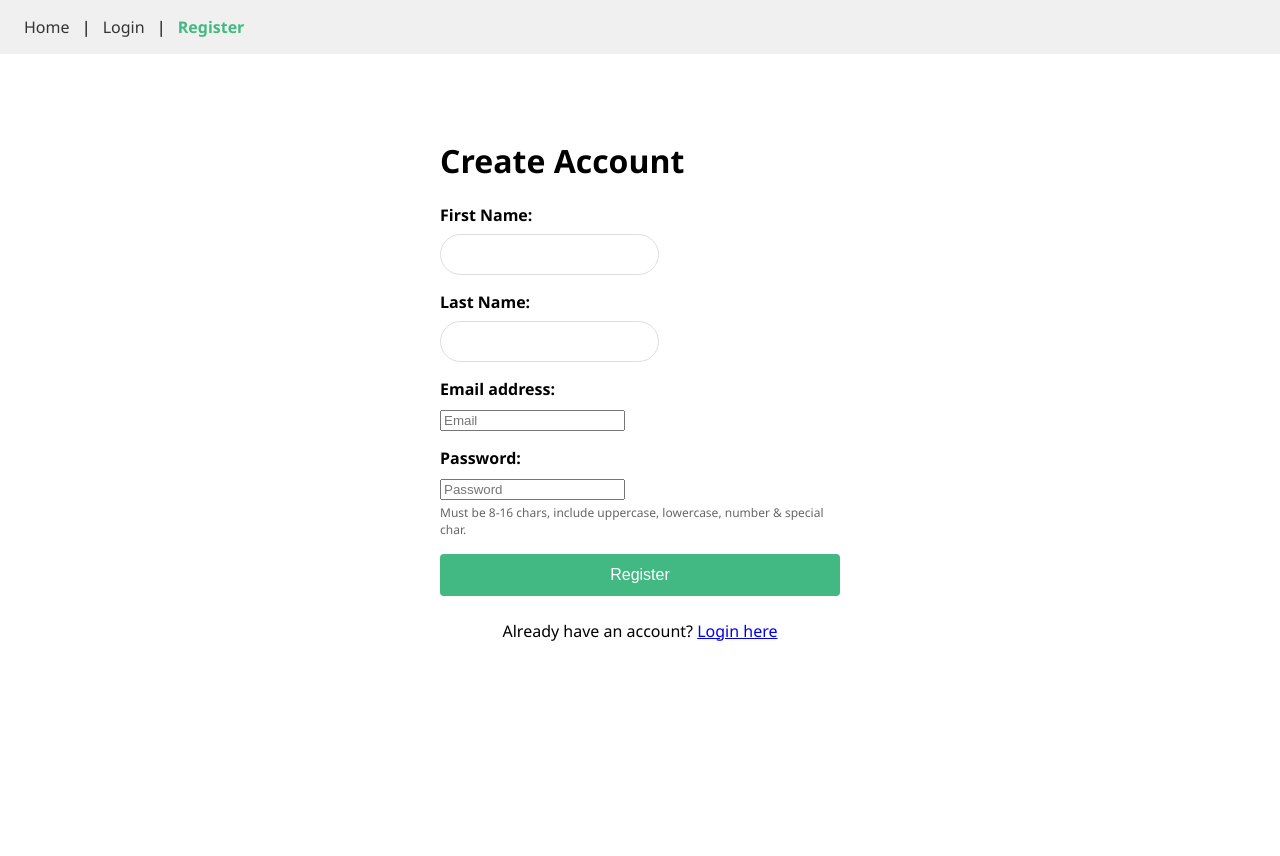
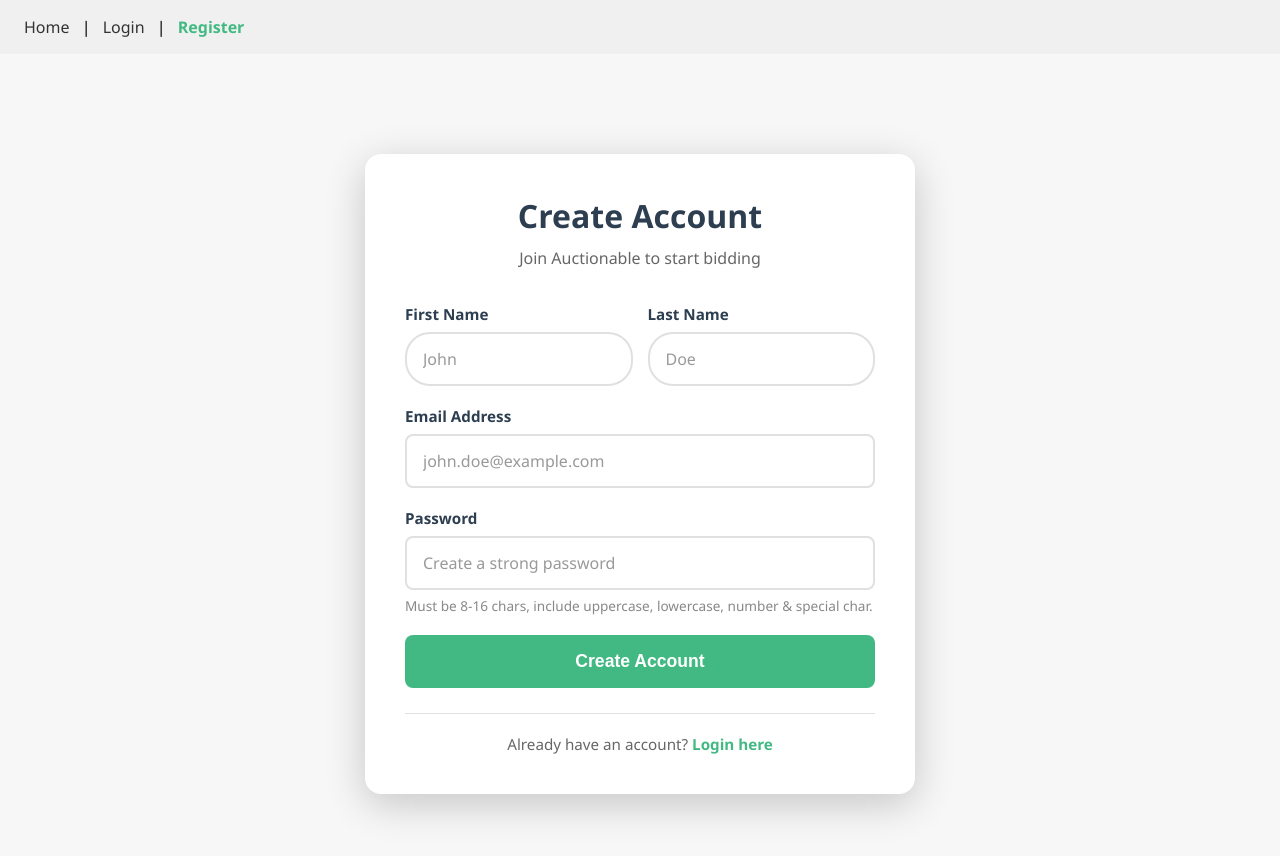
Before and after one commit to daniel140280/Auctionary_23748364_Vue, a Vue app: page /register in a window 1280 px wide. Shown: the top 856 px of the page. Before the commit the page ends 800 px from the top, so only its background shows below. Built offline with nearby package versions, Linux system fonts and the light colour scheme.

Commit message:
feat: redesign login and registration forms with improved layout and validation messages

```diff
--- a/src/views/pages/Login.vue
+++ b/src/views/pages/Login.vue
@@ -1,46 +1,86 @@
 <template>
-    <div class="login-container">
-    <h1>Login</h1>
-    <form @submit.prevent="handleSubmit">
+  <div class="auth-page-wrapper">
+    <div class="auth-container">
+      <div class="auth-card">
+        <div class="auth-header">
+          <h1>Welcome Back</h1>
+          <p>Login to access your auction account</p>
+        </div>
+
+        <form @submit.prevent="handleSubmit" class="auth-form">
           <div class="form-group">
-            <label for="email">Email address:</label>
-            <input type="email" id="email" v-model="email" placeholder="Email" class="custom-input" autocomplete="new-email" required />
-            <div class="error" v-show="submitted && !email">Valid email address is required!</div>
+            <label for="email">Email Address</label>
+            <input
+              type="email"
+              id="email"
+              v-model="email"
+              placeholder="Enter your email"
+              autocomplete="email"
+              required
+            />
+            <div class="error-text" v-show="submitted && !email">
+              Valid email address is required!
+            </div>
           </div>
 
           <div class="form-group">
-            <label for="password">Password:</label>
-            <input type="password" id="password" v-model="password" placeholder="Password" class="custom-input" autocomplete="new-password" required />
-            <div class="error" v-show="submitted && !password">Password is required!</div>
+            <label for="password">Password</label>
+            <input
+              type="password"
+              id="password"
+              v-model="password"
+              placeholder="Enter your password"
+              autocomplete="current-password"
+              required
+            />
+            <div class="error-text" v-show="submitted && !password">
+              Password is required!
+            </div>
           </div>
 
-        <button type="submit" :disabled="loading">
-        {{ loading ? 'Logging in...' : 'Login' }}
+          <button
+            type="submit"
+            class="btn btn-primary btn-full"
+            :disabled="loading"
+          >
+            {{ loading ? "Logging in..." : "Login" }}
           </button>
-        <div class="error" v-if="error">{{ error }}</div>
+
+          <div class="error-message" v-if="error">{{ error }}</div>
         </form>
+
+        <div class="auth-footer">
+          <p>
+            Don't have an account?
+            <router-link to="/register" class="link-primary"
+              >Create one here</router-link
+            >
+          </p>
+        </div>
+      </div>
+    </div>
   </div>
 </template>
 
 <script>
-import * as EmailValidator from 'email-validator';
-import { UserService } from '@/services/user.service';
+import * as EmailValidator from "email-validator";
+import { UserService } from "@/services/user.service";
 
 export default {
-        name: 'Login',
-        data(){
+  name: "Login",
+  data() {
     return {
       email: "",
       password: "",
       submitted: false,
       error: "",
-                loading: false
-            }
+      loading: false,
+    };
   },
   mounted() {
     this.email = "";
     this.password = "";
-            if(this.first_name) this.first_name = "";
+    if (this.first_name) this.first_name = "";
     this.submitted = false;
     this.error = "";
   },
@@ -48,76 +88,184 @@ import { UserService } from '@/services/user.service';
     handleSubmit() {
       this.submitted = true;
       this.error = "";
-                const {email, password} = this;
+      const { email, password } = this;
 
-                if(!(email && password)){
+      if (!(email && password)) {
         return;
       }
-                if(!(EmailValidator.validate(email))){
-                    this.error = "Email address must be a valid email format" ;
+      if (!EmailValidator.validate(email)) {
+        this.error = "Email address must be a valid email format";
         return;
       }
-                const password_pattern = /^(?=.*[a-z])(?=.*[A-Z])(?=.*\d)(?=.*[@$!%*?&])[A-Za-z\d@$!%*?&]{8,16}$/;
-                if(!(password_pattern.test(password))){
-                    this.error = "Password must be 8-16 characters, include uppercase, lowercase, number, and special character.";
+      const password_pattern =
+        /^(?=.*[a-z])(?=.*[A-Z])(?=.*\d)(?=.*[@$!%*?&])[A-Za-z\d@$!%*?&]{8,16}$/;
+      if (!password_pattern.test(password)) {
+        this.error =
+          "Password must be 8-16 characters, include uppercase, lowercase, number, and special character.";
         return;
       }
-                this.loading = true; //set loading to true to avoid double clicks
+      this.loading = true;
       UserService.login(email, password)
-                .then(response => {
+        .then((response) => {
           console.log("Login successful:", response);
-                    // Store session token and redirect to home
-                    localStorage.setItem('session_token', response.session_token);
-                    localStorage.setItem('user_id', response.user_id);
-                    //Redirect to home page
-                    this.$router.push('/');
+          localStorage.setItem("session_token", response.session_token);
+          localStorage.setItem("user_id", response.user_id);
+          this.$router.push("/");
         })
-                .catch(err => {
+        .catch((err) => {
           console.error("Login failed:", err);
-                    this.error = err.message;
-                    this.loading = false; //reset loading on error
+          this.error = err;
+          this.loading = false;
         });
-            }
-        }
-    }
-
+    },
+  },
+};
 </script>
 
 <style scoped>
-  .login-container {
-    max-width: 400px;
-    margin: 2rem auto;
-    padding: 2rem;
+.auth-page-wrapper {
+  background-color: #f7f7f7;
+  min-height: 100vh;
+  display: flex;
+  align-items: center;
+  justify-content: center;
+  padding: 20px;
+}
+
+.auth-container {
+  width: 100%;
+  max-width: 450px;
+}
+
+.auth-card {
+  background: white;
+  padding: 40px;
+  border-radius: 16px;
+  box-shadow: 0 10px 40px rgba(0, 0, 0, 0.2);
+}
+
+.auth-header {
+  text-align: center;
+  margin-bottom: 35px;
+}
+
+.auth-header h1 {
+  margin: 0 0 10px 0;
+  color: #2c3e50;
+  font-size: 2rem;
+  font-weight: 700;
+}
+
+.auth-header p {
+  margin: 0;
+  color: #666;
+  font-size: 1rem;
+}
+
+.auth-form {
+  margin-bottom: 25px;
 }
 
 .form-group {
-    margin-bottom: 1rem;
+  margin-bottom: 20px;
 }
 
-label {
+.form-group label {
   display: block;
-    margin-bottom: 0.5rem;
-    font-weight: bold;
+  margin-bottom: 8px;
+  font-weight: 600;
+  color: #2c3e50;
+  font-size: 0.95rem;
 }
 
-button {
+.form-group input {
   width: 100%;
-    padding: 0.75rem;
-    background-color: #42b983;
-    color: white;
+  padding: 14px 16px;
+  border: 2px solid #e0e0e0;
+  border-radius: 8px;
+  font-size: 1rem;
+  font-family: inherit;
+  transition: all 0.3s ease;
+  box-sizing: border-box;
+}
+
+.form-group input:focus {
+  outline: none;
+  border-color: #42b983;
+  box-shadow: 0 0 0 3px rgba(66, 185, 131, 0.1);
+}
+
+.form-group input::placeholder {
+  color: #999;
+}
+
+.error-text {
+  color: #e74c3c;
+  font-size: 0.85rem;
+  margin-top: 6px;
+}
+
+.btn {
+  padding: 14px 24px;
+  border-radius: 8px;
+  font-weight: 600;
+  cursor: pointer;
+  transition: all 0.3s ease;
   border: none;
-    border-radius: 4px;
-    cursor: pointer;
   font-size: 1rem;
 }
 
-button:hover {
-    background-color: #359268;
+.btn-primary {
+  background: #42b983;
+  color: white;
 }
 
-.error {
-    color: red;
-    font-size: 0.875rem;
-    margin-top: 0.5rem;
+.btn-primary:hover:not(:disabled) {
+  background: #359268;
+  transform: translateY(-2px);
+  box-shadow: 0 4px 12px rgba(66, 185, 131, 0.3);
+}
+
+.btn-primary:disabled {
+  background: #ccc;
+  cursor: not-allowed;
+}
+
+.btn-full {
+  width: 100%;
+  padding: 16px;
+  font-size: 1.1rem;
+}
+
+.error-message {
+  background: #fee;
+  color: #e74c3c;
+  padding: 12px 16px;
+  border-radius: 8px;
+  border: 1px solid #fcc;
+  margin-top: 15px;
+  font-size: 0.9rem;
+}
+
+.auth-footer {
+  text-align: center;
+  padding-top: 20px;
+  border-top: 1px solid #e0e0e0;
+}
+
+.auth-footer p {
+  margin: 0;
+  color: #666;
+  font-size: 0.95rem;
+}
+
+.link-primary {
+  color: #42b983;
+  text-decoration: none;
+  font-weight: 600;
+}
+
+.link-primary:hover {
+  text-decoration: underline;
 }
 </style>
--- a/src/views/pages/Register.vue
+++ b/src/views/pages/Register.vue
@@ -1,51 +1,107 @@
 <template>
-    <div class="register-container">
+  <div class="auth-page-wrapper">
+    <div class="auth-container">
+      <div class="auth-card">
+        <div class="auth-header">
           <h1>Create Account</h1>
-      <form @submit.prevent="handleSubmit">
+          <p>Join Auctionable to start bidding</p>
+        </div>
 
+        <form @submit.prevent="handleSubmit" class="auth-form">
+          <div class="form-row">
             <div class="form-group">
-            <label for="first_name">First Name:</label>
-            <input type="text" id="first_name" v-model="first_name" />
-            <div class="error" v-show="submitted && !first_name">First name is required</div>
+              <label for="first_name">First Name</label>
+              <input
+                type="text"
+                id="first_name"
+                v-model="first_name"
+                placeholder="John"
+                required
+              />
+              <div class="error-text" v-show="submitted && !first_name">
+                First name is required
+              </div>
             </div>
 
             <div class="form-group">
-            <label for="last_name">Last Name:</label>
-            <input type="text" id="last_name" v-model="last_name" />
-            <div class="error" v-show="submitted && !last_name">Last name is required</div>
+              <label for="last_name">Last Name</label>
+              <input
+                type="text"
+                id="last_name"
+                v-model="last_name"
+                placeholder="Doe"
+                required
+              />
+              <div class="error-text" v-show="submitted && !last_name">
+                Last name is required
+              </div>
+            </div>
           </div>
 
           <div class="form-group">
-            <label for="email">Email address:</label>
-            <input type="email" id="email" v-model="email" placeholder="Email" class="custom-input" autocomplete="new-email" required/>
-            <div class="error" v-show="submitted && !email">Email is required</div>
+            <label for="email">Email Address</label>
+            <input
+              type="email"
+              id="email"
+              v-model="email"
+              placeholder="john.doe@example.com"
+              autocomplete="email"
+              required
+            />
+            <div class="error-text" v-show="submitted && !email">
+              Email is required
+            </div>
           </div>
 
           <div class="form-group">
-            <label for="password">Password:</label>
-            <input type="password" id="password" v-model="password" placeholder="Password" class="custom-input" autocomplete="new-password" required/>
-            <div class="error" v-show="submitted && !password">Password is required</div>
-            <div class="hint">Must be 8-16 chars, include uppercase, lowercase, number & special char.</div>
+            <label for="password">Password</label>
+            <input
+              type="password"
+              id="password"
+              v-model="password"
+              placeholder="Create a strong password"
+              autocomplete="new-password"
+              required
+            />
+            <div class="error-text" v-show="submitted && !password">
+              Password is required
+            </div>
+            <div class="hint-text">
+              Must be 8-16 chars, include uppercase, lowercase, number & special
+              char.
+            </div>
           </div>
 
-        <button type="submit" :disabled="loading">Register</button>
+          <button
+            type="submit"
+            class="btn btn-primary btn-full"
+            :disabled="loading"
+          >
+            {{ loading ? "Creating Account..." : "Create Account" }}
+          </button>
 
-        <div class="error" v-if="error">{{ error }}</div>
+          <div class="error-message" v-if="error">{{ error }}</div>
+        </form>
 
-        <div class="login-link">
-            Already have an account? <router-link to="/login">Login here</router-link>
+        <div class="auth-footer">
+          <p>
+            Already have an account?
+            <router-link to="/login" class="link-primary"
+              >Login here</router-link
+            >
+          </p>
         </div>
-
-      </form>
+      </div>
+    </div>
   </div>
 </template>
 
 <script>
-  import { UserService } from '@/services/user.service';
-  import * as EmailValidator from 'email-validator';
+import { UserService } from "@/services/user.service";
+import * as EmailValidator from "email-validator";
 
 export default {
-    name: 'Register',
+  name: "Register",
   data() {
     return {
       first_name: "",
@@ -54,29 +110,33 @@
       password: "",
       submitted: false,
       error: "",
-        loading: false
-      }
+      loading: false,
+    };
   },
   mounted() {
     this.email = "";
     this.password = "";
-            if(this.first_name) this.first_name = "";
+    this.first_name = "";
+    this.last_name = "";
   },
   methods: {
     handleSubmit() {
       this.submitted = true;
       this.error = "";
       const { first_name, last_name, email, password } = this;
+
       if (!(first_name && last_name && email && password)) {
         return;
       }
-        if (!(EmailValidator.validate(email))) {
+
+      if (!EmailValidator.validate(email)) {
         this.error = "Please enter a valid email address.";
         return;
       }
 
-        const password_pattern = /^(?=.*[a-z])(?=.*[A-Z])(?=.*\d)(?=.*[@$!%*?&])[A-Za-z\d@$!%*?&]{8,16}$/;
-        if (!(password_pattern.test(password))) {
+      const password_pattern =
+        /^(?=.*[a-z])(?=.*[A-Z])(?=.*\d)(?=.*[@$!%*?&])[A-Za-z\d@$!%*?&]{8,16}$/;
+      if (!password_pattern.test(password)) {
         this.error = "Password does not meet complexity requirements.";
         return;
       }
@@ -84,32 +144,177 @@
       this.loading = true;
 
       UserService.register(first_name, last_name, email, password)
-          .then(data => {
+        .then((data) => {
           console.log("Registered successfully, User ID:", data.user_id);
-            alert("Account created! Please log in.");
-            this.$router.push('/login');
+          alert("Account created successfully! Please log in.");
+          this.$router.push("/login");
         })
-          .catch(err => {
+        .catch((err) => {
           this.error = err;
           this.loading = false;
         });
-      }
-    }
-  }
+    },
+  },
+};
 </script>
 
 <style scoped>
-.register-container {
-  max-width: 400px;
-  margin: 2rem auto;
-  padding: 2rem;
+.auth-page-wrapper {
+  background-color: #f7f7f7;
+  min-height: 100vh;
+  display: flex;
+  align-items: center;
+  justify-content: center;
+  padding: 20px;
 }
-.form-group { margin-bottom: 1rem; }
-label { display: block; margin-bottom: 0.5rem; font-weight: bold; }
-button { width: 100%; padding: 0.75rem; background-color: #42b983; color: white; border: none; border-radius: 4px; cursor: pointer; font-size: 1rem; }
-button:hover { background-color: #359268; }
-button:disabled { background-color: #ccc; cursor: not-allowed; }
-.error { color: red; font-size: 0.875rem; margin-top: 0.5rem; }
-.hint { font-size: 0.75rem; color: #666; margin-top: 0.25rem; }
-.login-link { margin-top: 1.5rem; text-align: center; }
+
+.auth-container {
+  width: 100%;
+  max-width: 550px;
+}
+
+.auth-card {
+  background: white;
+  padding: 40px;
+  border-radius: 16px;
+  box-shadow: 0 10px 40px rgba(0, 0, 0, 0.2);
+}
+
+.auth-header {
+  text-align: center;
+  margin-bottom: 35px;
+}
+
+.auth-header h1 {
+  margin: 0 0 10px 0;
+  color: #2c3e50;
+  font-size: 2rem;
+  font-weight: 700;
+}
+
+.auth-header p {
+  margin: 0;
+  color: #666;
+  font-size: 1rem;
+}
+
+.auth-form {
+  margin-bottom: 25px;
+}
+
+.form-row {
+  display: grid;
+  grid-template-columns: 1fr 1fr;
+  gap: 15px;
+}
+
+.form-group {
+  margin-bottom: 20px;
+}
+
+.form-group label {
+  display: block;
+  margin-bottom: 8px;
+  font-weight: 600;
+  color: #2c3e50;
+  font-size: 0.95rem;
+}
+
+.form-group input {
+  width: 100%;
+  padding: 14px 16px;
+  border: 2px solid #e0e0e0;
+  border-radius: 8px;
+  font-size: 1rem;
+  font-family: inherit;
+  transition: all 0.3s ease;
+  box-sizing: border-box;
+}
+
+.form-group input:focus {
+  outline: none;
+  border-color: #42b983;
+  box-shadow: 0 0 0 3px rgba(66, 185, 131, 0.1);
+}
+
+.form-group input::placeholder {
+  color: #999;
+}
+
+.error-text {
+  color: #e74c3c;
+  font-size: 0.85rem;
+  margin-top: 6px;
+}
+
+.hint-text {
+  font-size: 0.85rem;
+  color: #888;
+  margin-top: 6px;
+  line-height: 1.4;
+}
+
+.btn {
+  padding: 14px 24px;
+  border-radius: 8px;
+  font-weight: 600;
+  cursor: pointer;
+  transition: all 0.3s ease;
+  border: none;
+  font-size: 1rem;
+}
+
+.btn-primary {
+  background: #42b983;
+  color: white;
+}
+
+.btn-primary:hover:not(:disabled) {
+  background: #359268;
+  transform: translateY(-2px);
+  box-shadow: 0 4px 12px rgba(66, 185, 131, 0.3);
+}
+
+.btn-primary:disabled {
+  background: #ccc;
+  cursor: not-allowed;
+}
+
+.btn-full {
+  width: 100%;
+  padding: 16px;
+  font-size: 1.1rem;
+}
+
+.error-message {
+  background: #fee;
+  color: #e74c3c;
+  padding: 12px 16px;
+  border-radius: 8px;
+  border: 1px solid #fcc;
+  margin-top: 15px;
+  font-size: 0.9rem;
+}
+
+.auth-footer {
+  text-align: center;
+  padding-top: 20px;
+  border-top: 1px solid #e0e0e0;
+}
+
+.auth-footer p {
+  margin: 0;
+  color: #666;
+  font-size: 0.95rem;
+}
+
+.link-primary {
+  color: #42b983;
+  text-decoration: none;
+  font-weight: 600;
+}
+
+.link-primary:hover {
+  text-decoration: underline;
+}
 </style>
```
Lines whose indentation alone changed are shown as unchanged.
